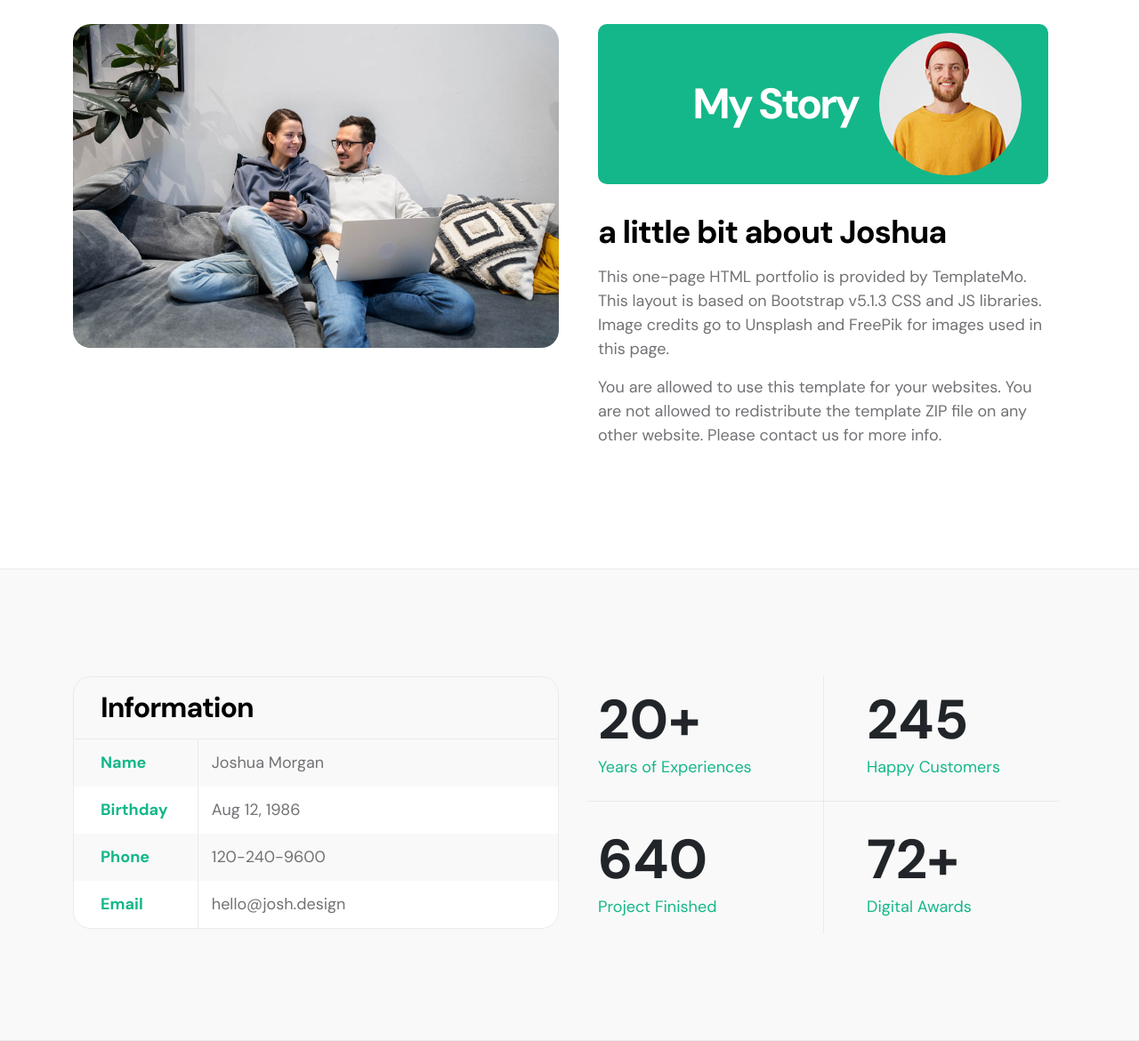
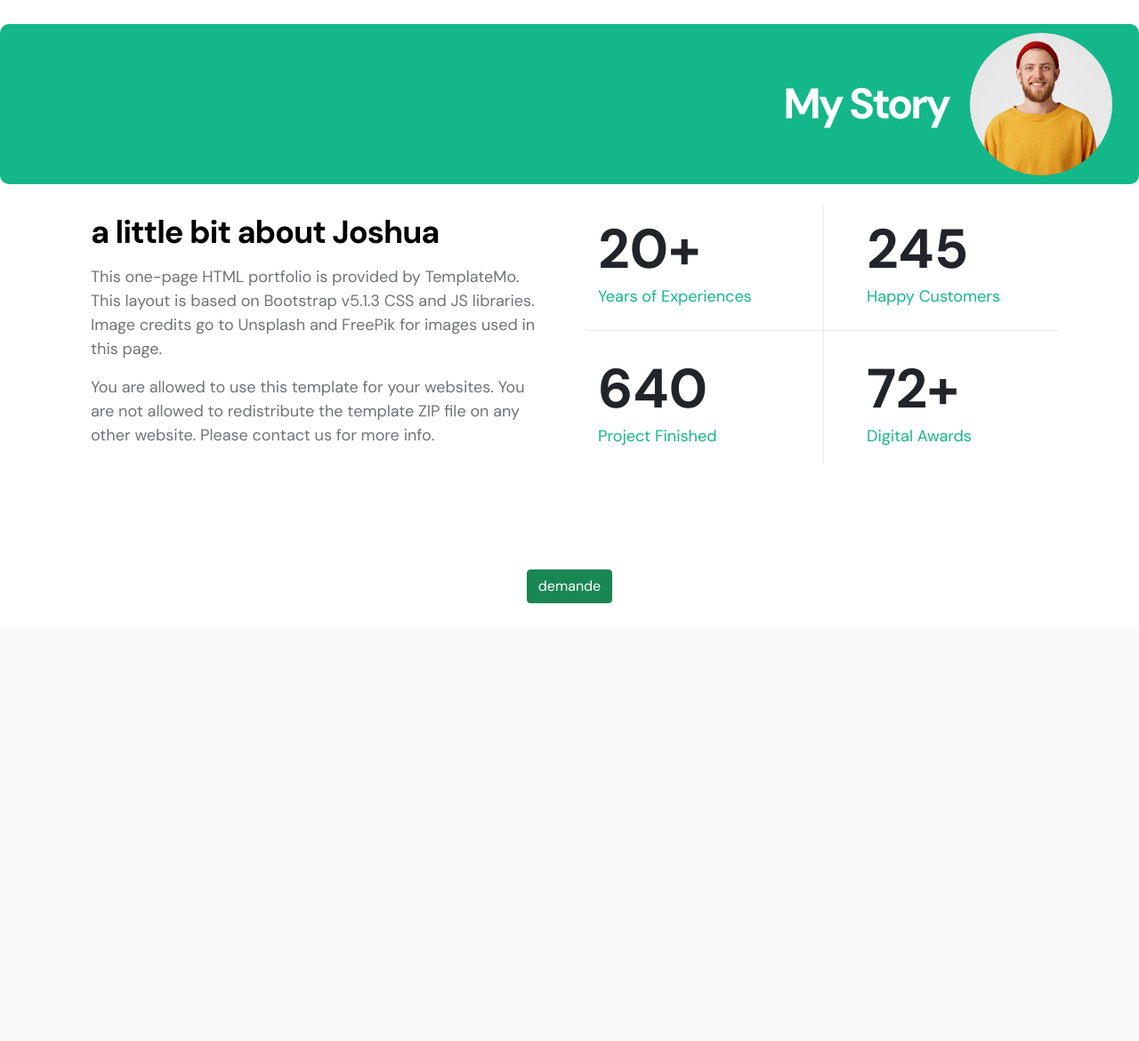
Before and after one commit to ayoubinfoweb/metier-, a PHP site: page /srv-demande.php in a window 1280 px wide. Shown: the part 93-1263 px from the top of the page at 89% size. After the commit the page ends 771 px from the top, so only its background shows below. Run offline with PHP 8.4, Linux system fonts and the light colour scheme.

Commit message:
un editoin j'ai  eface deux sectoin

```diff
--- a/srv-demande.php
+++ b/srv-demande.php
@@ -30,23 +30,17 @@
     <?php include 'header-pages.php'; ?>
 
     <!--section services-->
-    <section class="about section-padding" >
+
+    <section class="about section-padding">
+        <div class="section-title-wrap d-flex justify-content-end align-items-center mb-4">
+            <h2 class="text-white me-4 mb-0">My Story</h2>
+
+            <img src="images/happy-bearded-young-man.jpg" class="avatar-image img-fluid" alt="">
+        </div>
         <div class="container">
             <div class="row">
-
-                <div class="col-lg-6 col-12">
-                    <img src="images/couple-working-from-home-together-sofa.jpg" class="about-image img-fluid" alt="">
-                </div>
-
                 <div class="col-lg-6 col-12 mt-5 mt-lg-0">
                     <div class="about-thumb">
-
-                        <div class="section-title-wrap d-flex justify-content-end align-items-center mb-4">
-                            <h2 class="text-white me-4 mb-0">My Story</h2>
-
-                            <img src="images/happy-bearded-young-man.jpg" class="avatar-image img-fluid" alt="">
-                        </div>
-
                         <h3 class="pt-2 mb-3">a little bit about Joshua</h3>
 
                         <p>This one-page HTML portfolio is provided by <a href="https://templatemo.com"
@@ -61,53 +55,14 @@
                         </p>
                     </div>
                 </div>
-
-            </div>
-        </div>
-    </section>
-    <section class="featured section-padding">
-        <div class="container">
-            <div class="row">
-
-                <div class="col-lg-6 col-12">
-                    <div class="profile-thumb">
-                        <div class="profile-title">
-                            <h4 class="mb-0">Information</h4>
-                        </div>
-                    <form action="" method="post">
-                        <div class="profile-body">
-                            <p>
-                                <span class="profile-small-title">Name</span>
-                                <span>Joshua Morgan</span>
-                            </p>
-
-                            <p>
-                                <span class="profile-small-title">Birthday</span>
-                                <span>Aug 12, 1986</span>
-                            </p>
-
-                            <p>
-                                <span class="profile-small-title">Phone</span>
-                                <span><a href="tel: 305-240-9671">120-240-9600</a></span>
-                            </p>
-
-                            <p>
-                                <span class="profile-small-title">Email</span>
-                                <span><a href="mailto:hello@josh.design">hello@josh.design</a></span>
-                            </p>
-                        </div>
-                    </div>
-                </div>
-                </form>
-
                 <div class="col-lg-6 col-12 mt-5 mt-lg-0">
                     <div class="about-thumb">
                         <div class="row">
                             <div class="col-lg-6 col-6 featured-border-bottom py-2">
                                 <form action="" method="post">
-                                <strong class="featured-numbers">20+</strong>
+                                    <strong class="featured-numbers">20+</strong>
 
-                                <p class="featured-text">Years of Experiences</p>
+                                    <p class="featured-text">Years of Experiences</p>
                             </div>
 
                             <div class="col-lg-6 col-6 featured-border-start featured-border-bottom ps-5 py-2">
@@ -131,10 +86,12 @@
                         </div>
                     </div>
                 </div>
-
             </div>
         </div>
     </section>
+    <div class="text-center">
+    <input type="submit" value="demande" class="btn btn-primary center btn btn-success">
+    </div>
 
 
     <!-- JAVASCRIPT FILES -->
```
